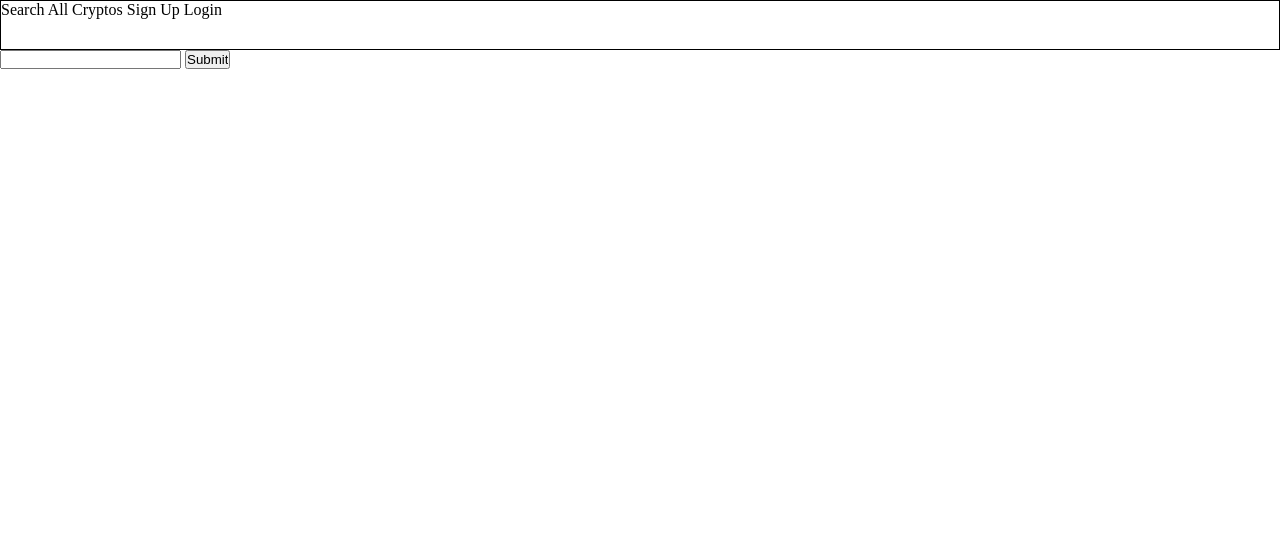
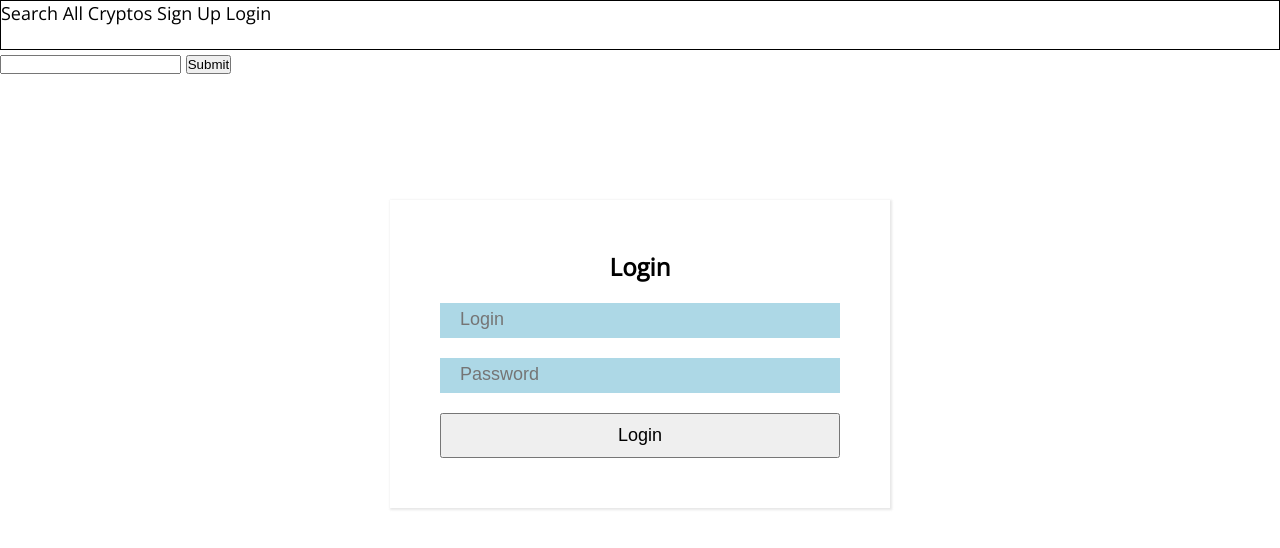
Before and after one commit to JasonOuyang8000/Crypto-Exchange-Frontend, a website: page index.html in a window 1280 px wide. Drawn offline with nearby package versions, Linux system fonts and the light colour scheme.

Commit message:
added modal

```diff
--- a/index.html
+++ b/index.html
@@ -4,6 +4,10 @@
     <meta charset="UTF-8">
     <meta http-equiv="X-UA-Compatible" content="IE=edge">
     <meta name="viewport" content="width=device-width, initial-scale=1.0">
+    <!-- Google Fonts Open Sans-->
+    <link rel="preconnect" href="https://fonts.gstatic.com">
+    <link href="https://fonts.googleapis.com/css2?family=Open+Sans&display=swap" rel="stylesheet">
+
     <link rel="stylesheet" href="./style.css">
     <title>CryptoPlay</title>
 </head>
@@ -16,26 +20,55 @@
             <span id="nav-login">Login</span>
         </div>
     </nav>
+    <!-- Container -->
+    <div class="container">
+        <!-- All Cryptos Section-->
         <section id="section-all-cryptos">
 
 
         </section>
+        <!-- Trade Section -->
         <section id="section-trade">
 
 
         </section>
+        <!-- Dashboard Section -->
         <section id="section-dashboard">
 
 
         </section>
+        <!-- Search Section -->
         <section id="section-search">
-        <div id="search-bar">
-            <form id="search-form">
+            <div id="bar-search">
+                <form id="form-search">
+
                     <input type="text">
                     <input type="submit">
                 </form>
             </div>
         </section>
+        <!-- Modal Login -->
+        <div class="modal" id="modal-login">
+            <form class="form-auth" id="form-login">
+                <legend>Login</legend>
+                <input class="user-input" type="text" name="username" placeholder="Login">
+                <input class="user-input" type="password" name="password" placeholder="Password">
+                <input class="btn-submit" type="submit" value="Login">
+            </form>
+        </div>
+        <!-- Modal Signup -->
+        <div class="modal hidden" id="modal-signup">
+            <form class="form-auth" id="form-signup">
+                <legend>Sign Up</legend>
+                <input type="text" name="username">
+                <input type="email" name="email">
+
+                <input type="password" name="password">
+                <input type="password" name="password">
+            </form>
+        </div>
+    </div>
+
 
 
 <script src="https://cdnjs.cloudflare.com/ajax/libs/axios/0.21.1/axios.min.js" integrity="sha512-bZS47S7sPOxkjU/4Bt0zrhEtWx0y0CRkhEp8IckzK+ltifIIE9EMIMTuT/mEzoIMewUINruDBIR/jJnbguonqQ==" crossorigin="anonymous"></script>
--- a/style.css
+++ b/style.css
@@ -1,3 +1,4 @@
+/* Setup */
 html, * {
     box-sizing: border-box;
     margin: 0;
@@ -5,11 +6,70 @@ html, * {
 }
 
 body {
+    min-height: 100vh;
+    font-family: 'Open Sans', sans-serif;
+    font-size: 18px;
+}
+
+
+/* Navigation  */
+nav {
+    display: flex;
+    border: 1px solid black;
+    min-height: 50px;
+}
+
+
+
+
+
+/* Modal */
+.modal {
+    position: absolute;
+    padding: 50px;
+    top: 25%;
+    left: 50%;
+    transform: translate(-50%, 0);
+    width: 500px;
+    box-shadow: 1px 1px 2px 1px rgba(196, 195, 195, 0.39);
+}
+
+/* Forms */
+
+#form-login {
 
 }
 
-nav {
-    border: 1px solid black;
-    min-height: 50px;
-    display: flex;
+#form-login .user-input {
+    display: block;
+    margin-bottom: 20px;
+    padding: 10px 20px;
+    width: 100%;
+    background: lightblue;
+    border: 0;
 }
+
+#form-login .user-input::placeholder {
+    font-size: 18px;
+}
+
+.form-auth legend{
+    font-size: 24px;
+    margin-bottom: 20px;
+    text-align: center;
+    font-weight: 700;
+}
+
+
+/* Buttons */
+.btn-submit {
+    padding: 10px 20px;
+    width: 100%;
+    font-size: 18px;
+}
+
+
+/* Helpers */
+.hidden {
+    display: none;
+}
```
Lines whose indentation alone changed are shown as unchanged.
